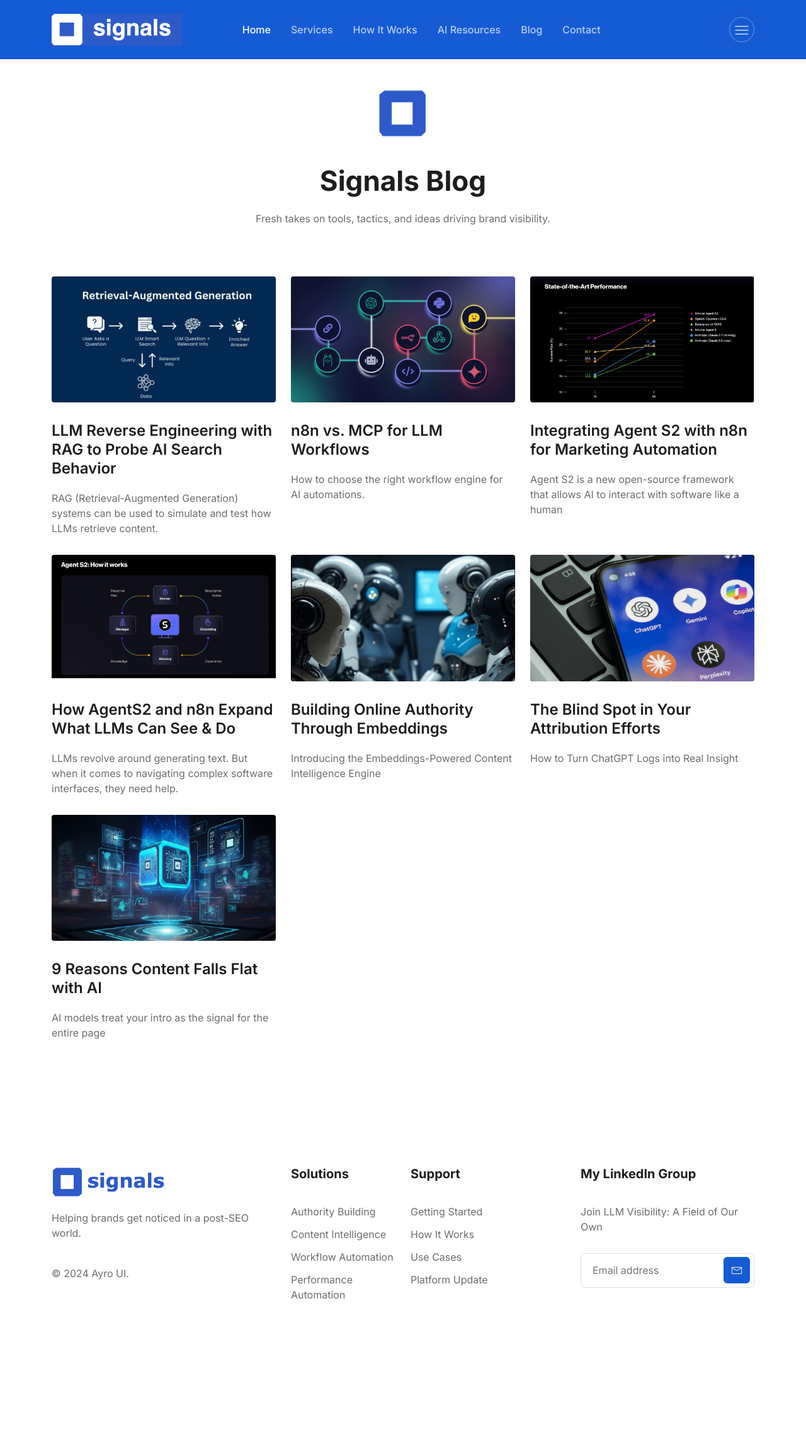
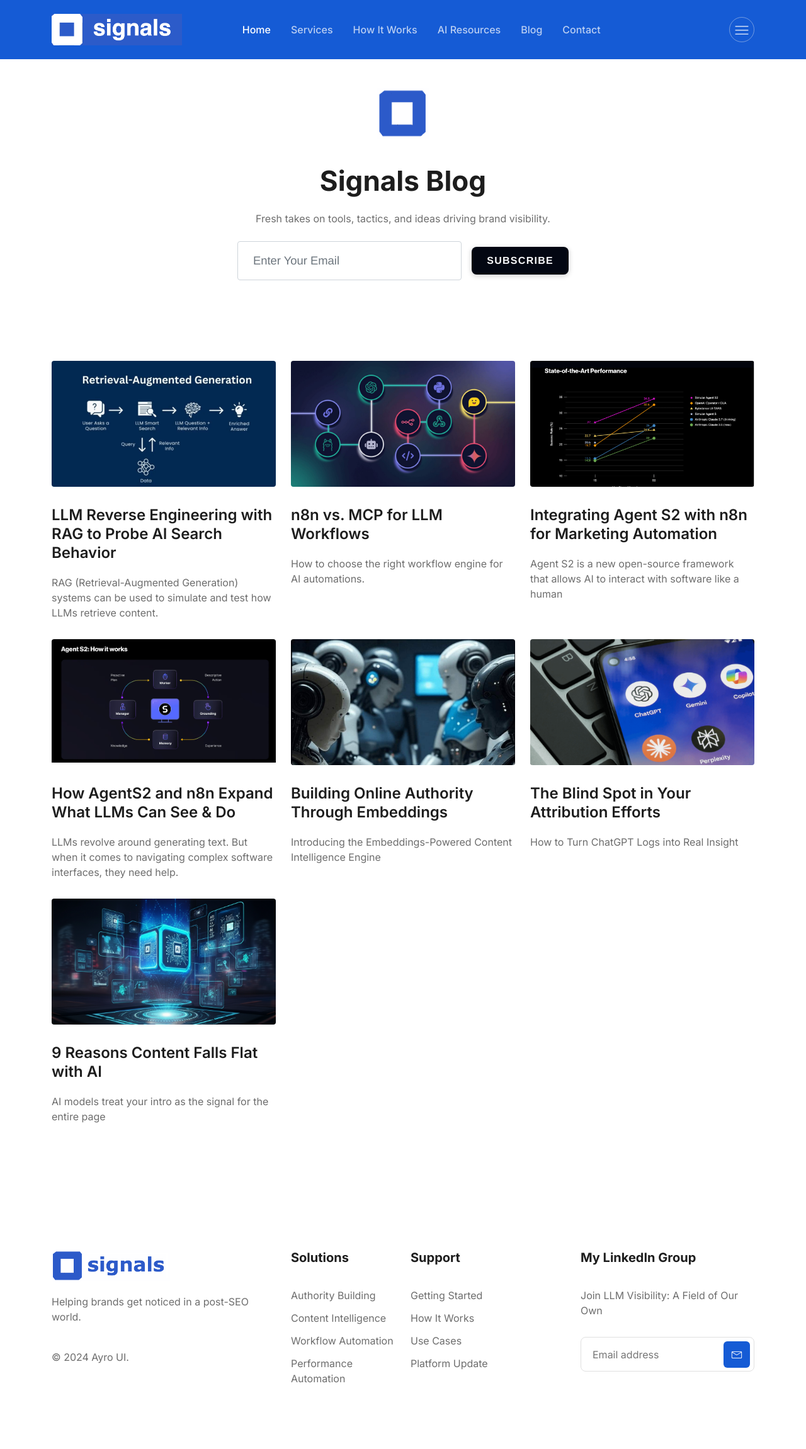
Before and after one commit to johnpottergr/llmvisibility.co, a Jekyll site: the page built from blog.html, in a window 1280 px wide. Shown: the whole page at 63% size. Built offline with Jekyll 4.4.1, drawn with Linux system fonts in a browser that asks for light colours; before the commit the page ends 2168 px from its top, so only the background shows below that.

```diff
--- a/blog.html
+++ b/blog.html
@@ -156,6 +156,42 @@
             <p>
               Fresh takes on tools, tactics, and ideas driving brand visibility.
             </p>
+            <!-- Subscribe Form -->
+<div class="mt-4 mb-5 d-flex justify-content-center">
+  <form
+    action="#"
+    method="POST"
+    class="d-flex flex-column flex-sm-row align-items-center gap-3 w-100"
+    style="max-width: 600px;"
+  >
+    <input
+      type="email"
+      name="email"
+      placeholder="Enter Your Email"
+      required
+      class="form-control px-4 py-3 text-lg rounded"
+      style="font-family: Helvetica, sans-serif; flex-grow: 1;"
+    />
+    <input
+      type="submit"
+      value="Subscribe"
+      class="btn"
+      style="
+        background-color: rgb(3, 7, 18);
+        color: rgb(249, 250, 251);
+        font-family: Helvetica, sans-serif;
+        padding: 12px 24px;
+        border-radius: 8px;
+        border: none;
+        box-shadow: 0 2px 8px rgba(0, 0, 0, 0.2);
+        transition: background-color 0.3s ease;
+      "
+      onmouseover="this.style.backgroundColor='rgb(15, 23, 42)'"
+      onmouseout="this.style.backgroundColor='rgb(3, 7, 18)'"
+    />
+  </form>
+</div>
+
           </div>
         </div>
       </div>
```
